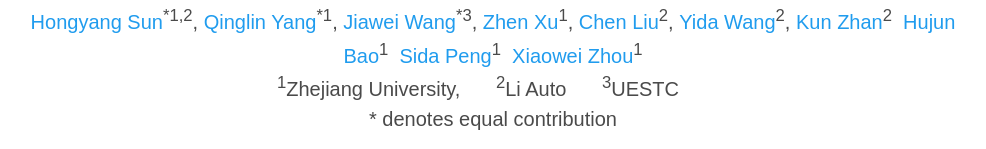
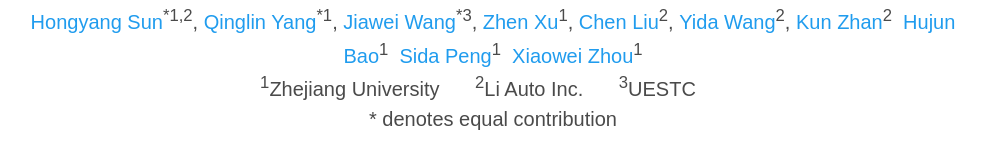
Before and after one commit to SunHongyang10/Project_Page_HierarchyUGP, a plain HTML site: page index.html in a window 1280 px wide. Shown: the part 264-413 px from the top of the page, without its empty margins (147-1133 px from the left). Drawn offline with nearby package versions, Linux system fonts and the light colour scheme; some packages are replaced by stand-ins of ours; a script that the page names is missing; some icons are missing; a web font is replaced by a local one.

Commit message:
Update index.html

```diff
--- a/index.html
+++ b/index.html
@@ -83,8 +83,8 @@
           </div>
 
           <div class="is-size-5 publication-authors">
-            <span class="author-block" style="margin-right: 30px;"><sup>1</sup>Zhejiang University,</span>
-            <span class="author-block" style="margin-right: 30px;"><sup>2</sup>Li Auto</span>
+            <span class="author-block" style="margin-right: 30px;"><sup>1</sup>Zhejiang University</span>
+            <span class="author-block" style="margin-right: 30px;"><sup>2</sup>Li Auto Inc.</span>
             <span class="author-block" style="margin-right: 30px;"><sup>3</sup>UESTC</span>
             <br>
             <span class="author-block">* denotes equal contribution</span>
```
